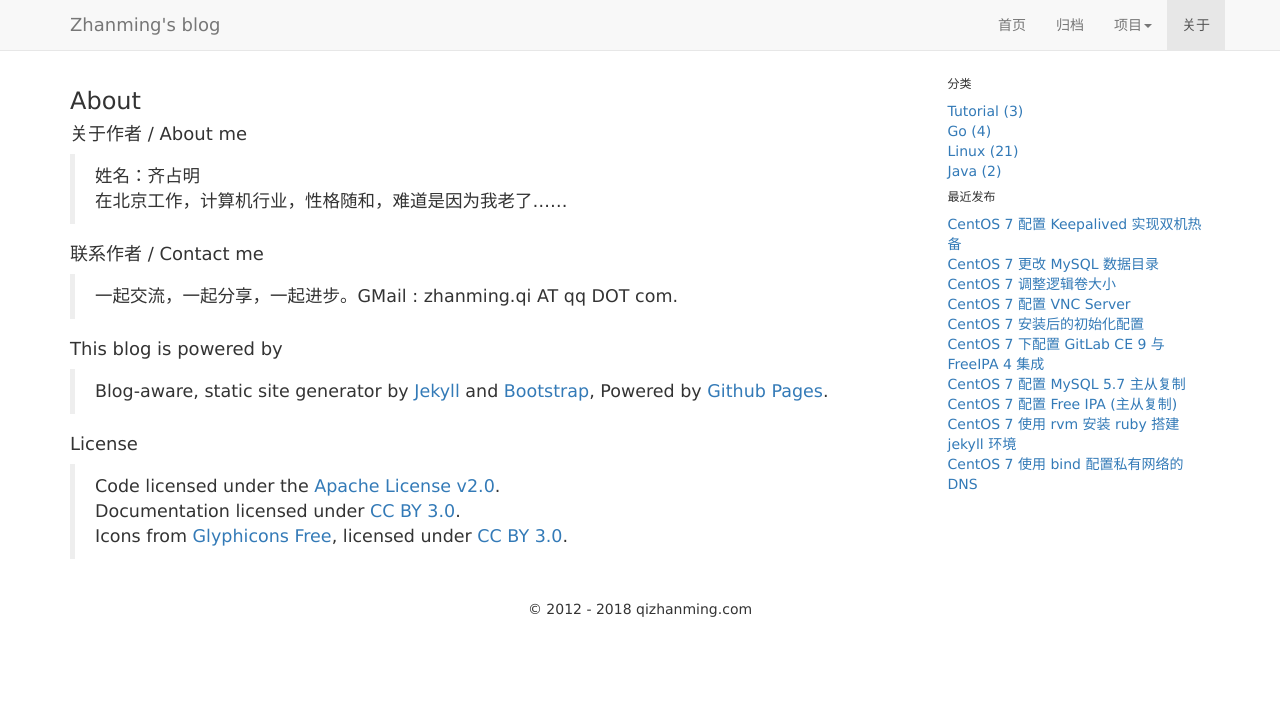
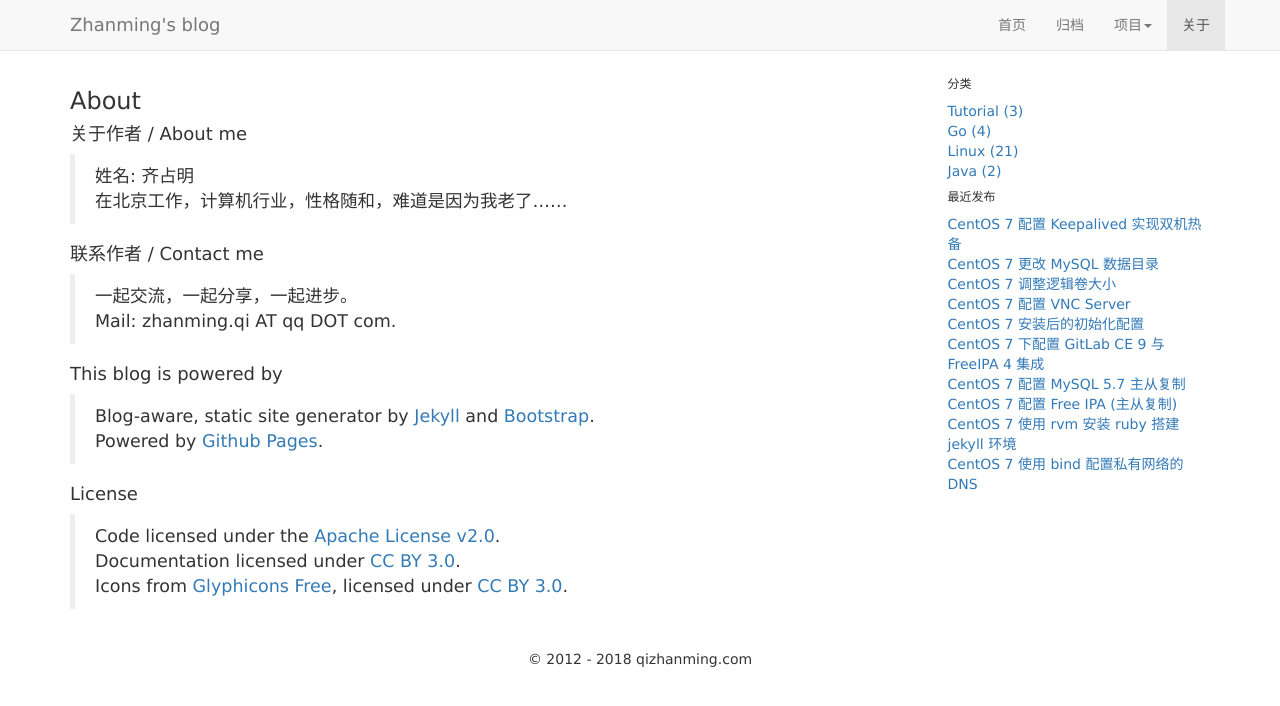
Before and after one commit to zhanming/zhanming.github.com, a Jekyll site: the page built from blog/about.md, in a window 1280 px wide. Shown: the top 706 px of the page. Built offline with Jekyll 4.4.1, drawn with Linux system fonts in a browser that asks for light colours.

Commit message:
update about layout

```diff
--- a/blog/about.md
+++ b/blog/about.md
@@ -8,14 +8,16 @@ title: About
 
 
 #### 关于作者 / About me
-> 姓名：齐占明
+> 姓名: 齐占明
 > 在北京工作，计算机行业，性格随和，难道是因为我老了……
 
 #### 联系作者 / Contact me
-> 一起交流，一起分享，一起进步。GMail : zhanming.qi AT qq DOT com.
+> 一起交流，一起分享，一起进步。
+> Mail: zhanming.qi AT qq DOT com.
 
 #### This blog is powered by
-> Blog-aware, static site generator by [Jekyll][1] and [Bootstrap][2], Powered by [Github Pages][3].
+> Blog-aware, static site generator by [Jekyll][1] and [Bootstrap][2].
+> Powered by [Github Pages][3].
 
 #### License
 > Code licensed under the [Apache License v2.0][4].
```
